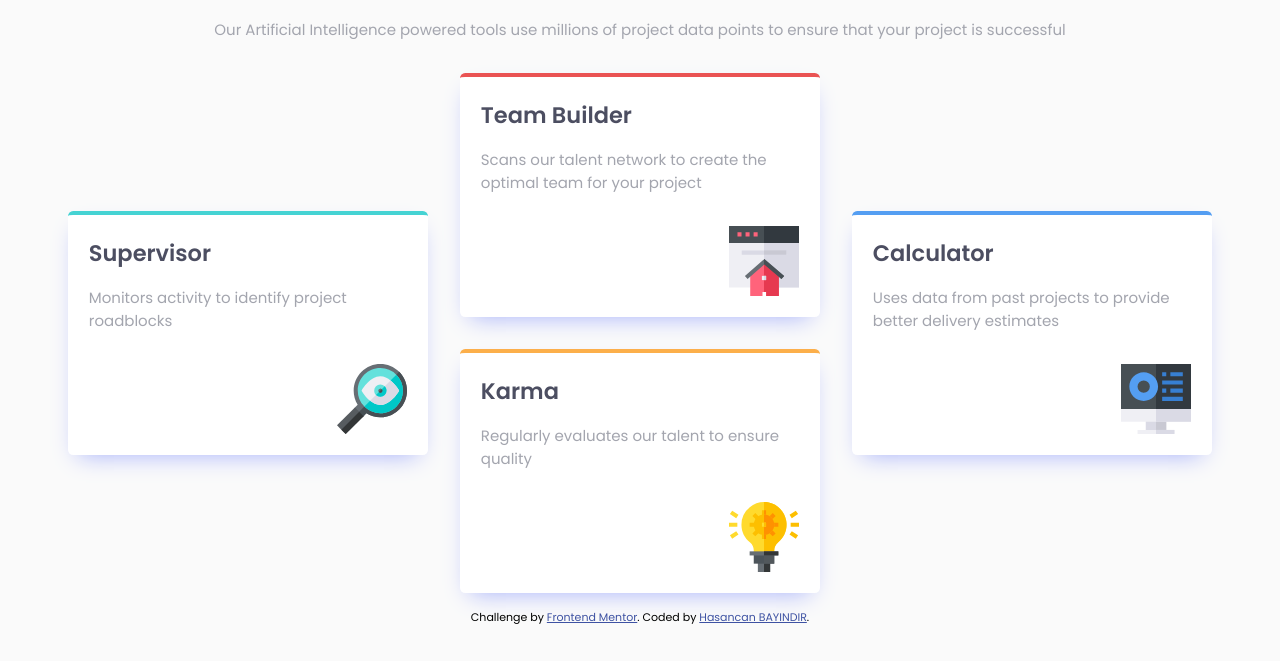
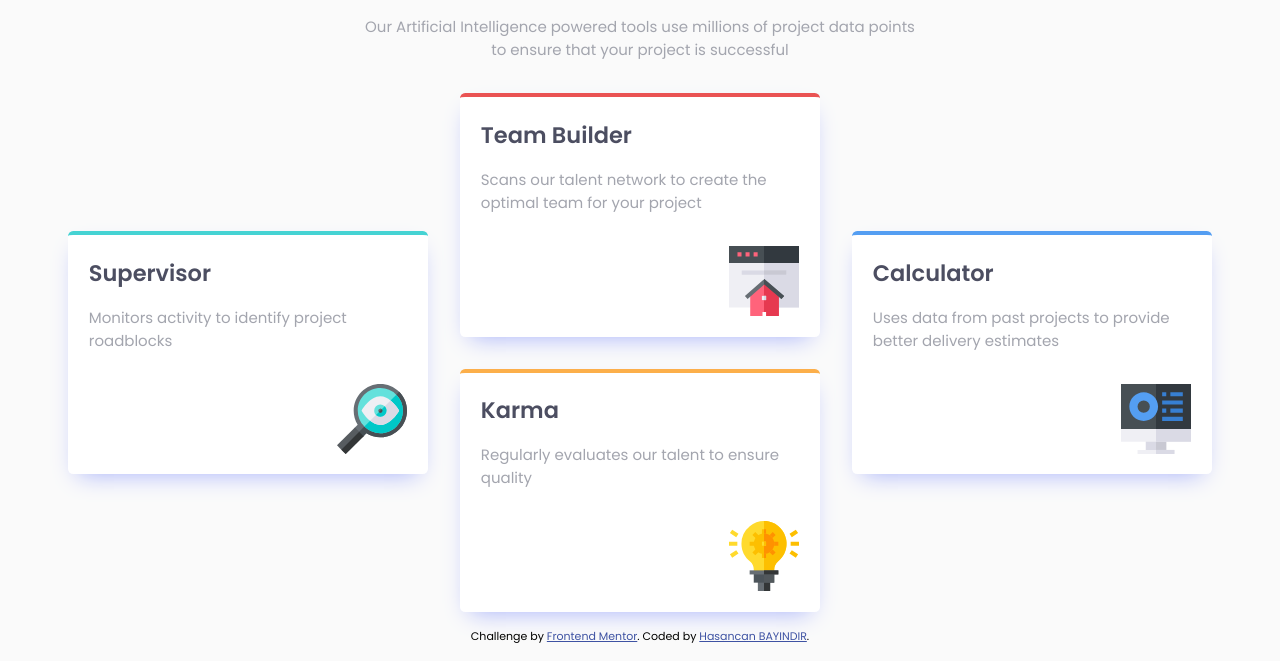
Before and after one commit to bayindirhsncn/four-card-feature, a plain HTML site: page index.html in a window 1280 px wide. Shown: the part 155-816 px from the top of the page. Drawn offline with Linux system fonts and the light colour scheme.

Commit message:
Update index.html

```diff
--- a/index.html
+++ b/index.html
@@ -20,10 +20,10 @@
         <h1>Reliable, efficient delivery <span>Powered by Technology</span></h1>
       </div>
 
-      <section>
+      <div class="prg">
         <p>Our Artificial Intelligence powered tools use millions of project data points
           to ensure that your project is successful</p>
-      </section>
+      </div>
 
     </div>
 
```
